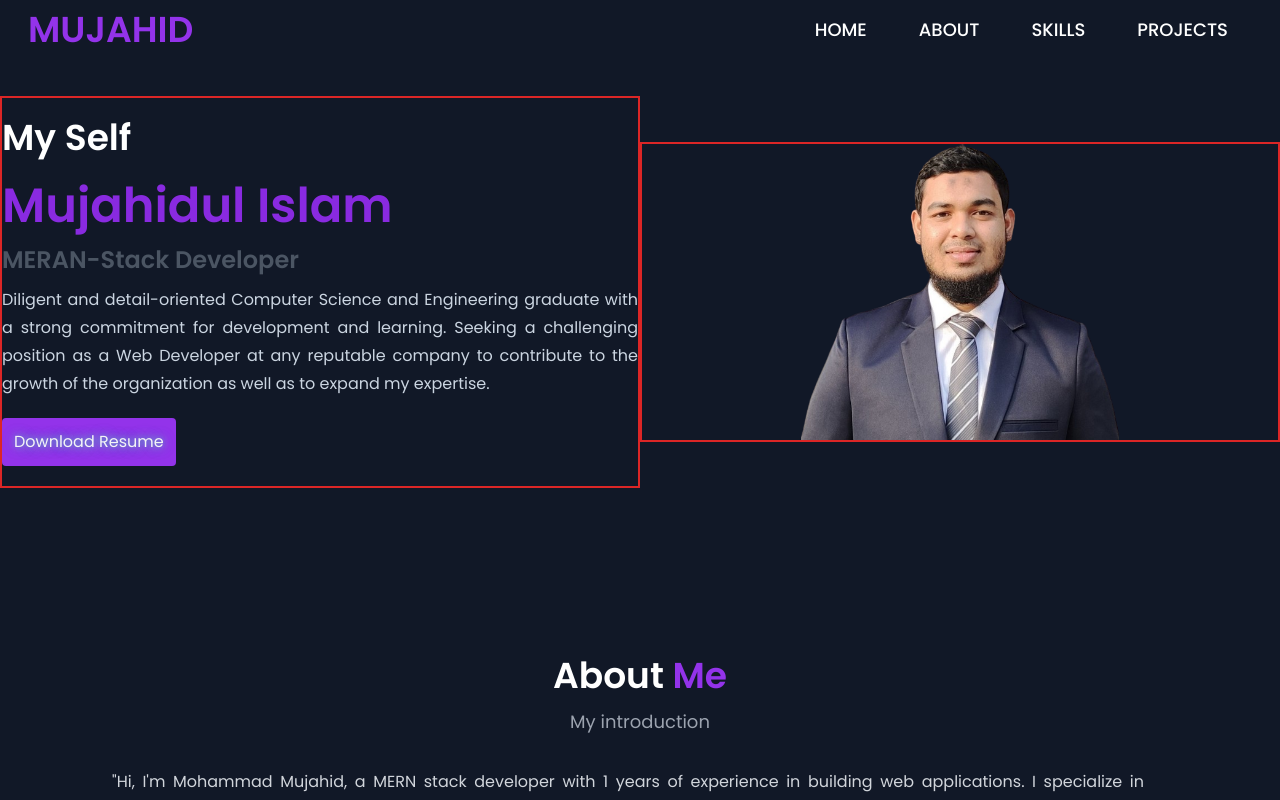
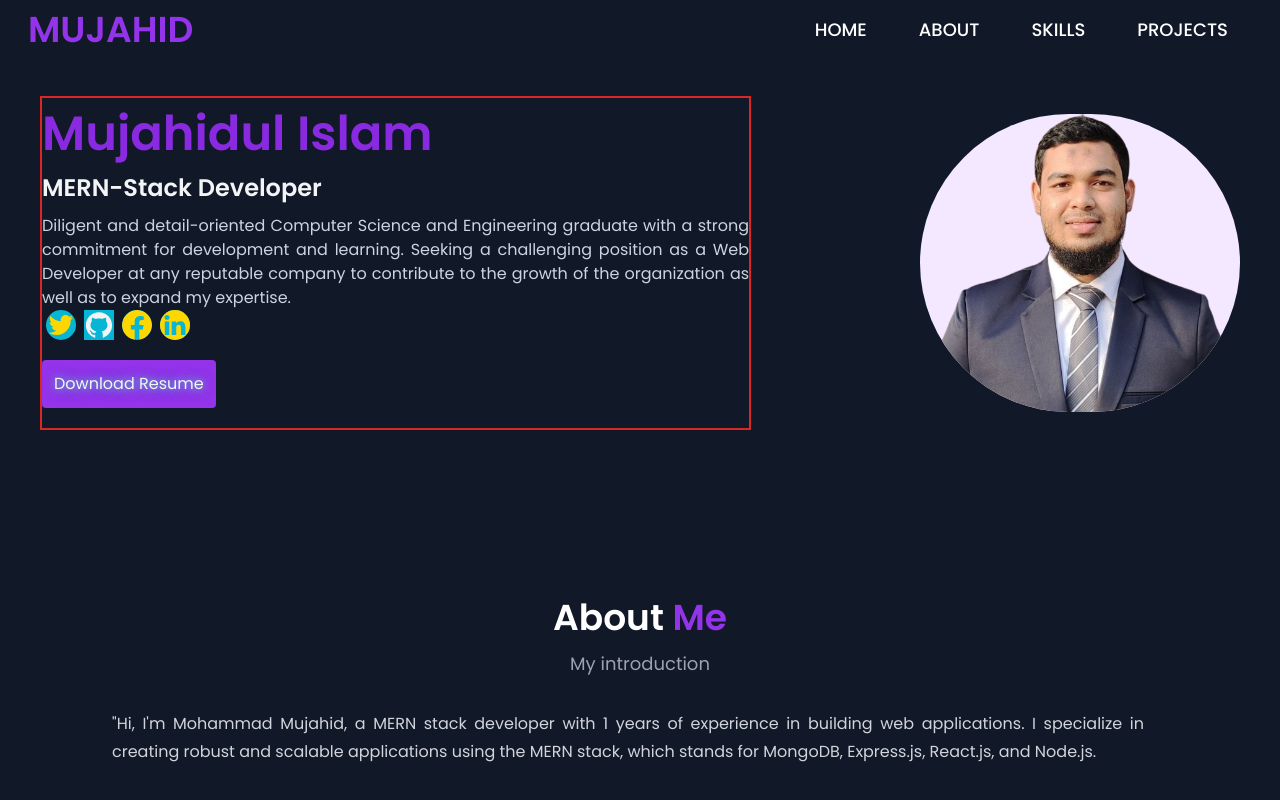
Before and after one commit to Mujahidul12628/Portfolio, a React (Vite) app: page / in a window 1280 px wide. Shown: the top 800 px of the page. Built offline with nearby package versions, Linux system fonts and the light colour scheme.

Commit message:
react-icon added

```diff
--- a/package.json
+++ b/package.json
@@ -11,6 +11,7 @@
     "react": "^17.0.2",
     "react-awesome-button": "^6.5.1",
     "react-dom": "^17.0.2",
+    "react-icons": "^4.10.1",
     "react-loader-spinner": "^5.1.2",
     "react-router-dom": "^6.2.1",
     "swiper": "^8.3.2"
--- a/src/components/Hero.jsx
+++ b/src/components/Hero.jsx
@@ -1,6 +1,8 @@
 import React, { useEffect, useState } from "react";
 import hero from "../assets/images/hero.png";
 import "./animate.css";
+import { AiOutlineTwitter, AiFillGithub } from "react-icons/ai";
+import { BsFacebook, BsLinkedin } from "react-icons/bs";
 
 const Hero = () => {
   const [animate, setAnimate] = useState(false);
@@ -19,23 +21,17 @@ const Hero = () => {
   return (
     <section
       id="home"
+      className="grid items-center grid-cols-1 py-24 mx-auto md:grid-cols-5 lg:grid-cols-3 justify-evenly max-w-7xl md:flex-row-reverse"
+    >
+      {/* <section
+      id="home"
       className="flex flex-col items-center py-24 mx-auto justify-evenly max-w-7xl md:flex-row-reverse"
-    >
-      <div className="flex items-center justify-center flex-1 mb-8 border-2 border-red-600 md:mb-0">
-        <img
-          src={hero}
-          alt=""
-          className={`md:w-3/6 object-cover image-transition ${animate && "animate"
-            }`}
-        />
-      </div>
-      <div className="flex-1 border-2 border-red-600">
+    > */}
+
+      <div className="order-2 w-5/6 grid-cols-1 mx-auto border-2 border-red-600 md:order-1 md:col-span-3 lg:col-span-2 md:ml-10">
         <div className="text-center md:text-left">
-          <h1 className="text-2xl font-bold leading-10 text-white md:text-5xl md:leading-normal text-fade-in">
-            <span className="text-2xl text-white md:text-4xl">
-              My Self
-              <br />
-            </span>
+          <h1 className="text-3xl font-bold leading-10 text-white md:text-5xl md:leading-normal text-fade-in">
+
             {" "}
             <span
               className={`text-slide-in ${animate ? "typing-animation" : ""}`}
@@ -45,18 +41,33 @@ const Hero = () => {
               </span>
             </span>
           </h1>
-          <h4 className="mb-2 text-lg font-bold leading-5 text-gray-600 md:text-2xl md:leading-normal">
-            MERAN-Stack Developer
+          <h4 className="mb-2 text-lg font-bold leading-7 text-gray-100 md:text-2xl md:leading-normal">
+            MERN-Stack Developer
           </h4>
-          <p className="mx-auto leading-7 text-justify text-slate-300">
+          <p className="mx-auto leading-6 text-justify text-slate-300">
             Diligent and detail-oriented Computer Science and Engineering graduate with a strong commitment for development and learning. Seeking a challenging position as a Web Developer at any reputable company to contribute to the growth of the organization as well as to expand my expertise.
           </p>
+          <div className="flex">
+            <AiOutlineTwitter className='mx-1 rounded-full bg-cyan-500' size={30} color="gold" />
+            <AiFillGithub className='mx-1 bg-cyan-500' size={30} />
+            <BsFacebook className='mx-1 rounded-full bg-cyan-500' size={30} color="gold" />
+            <BsLinkedin className='mx-1 rounded-full bg-cyan-500' size={30} color="gold" />
+          </div>
+
           <a href="./src/assets/Code_a_program.pdf" download>
-            <button className={`btn bg-purple-600 my-5 p-3 rounded ${animate ? "neon-animation" : ""}`}>
+            <button className={`btn bg-purple-600 my-5 p-2 sm:p-3 rounded ${animate ? "neon-animation" : ""}`}>
               Download Resume
             </button>
           </a>
         </div>
+      </div>
+      <div className="flex items-center justify-center flex-1 order-1 w-8/12 grid-cols-1 mx-auto mb-8 sm:w-6/12 md:w-11/12 lg:w-10/12 xl:w-9/12 md:order-2 md:col-span-2 lg:col-span-1 md:mb-0 md:mr-10">
+        <img
+          src={hero}
+          alt=""
+          className={`md:w-6/6 rounded-full bg-purple-100 border-red-500 object-cover image-transition ${animate && "animate"
+            }`}
+        />
       </div>
     </section>
   );
```
Also changed, not shown: 2 other files (tests, documents, lock files or other folders).
